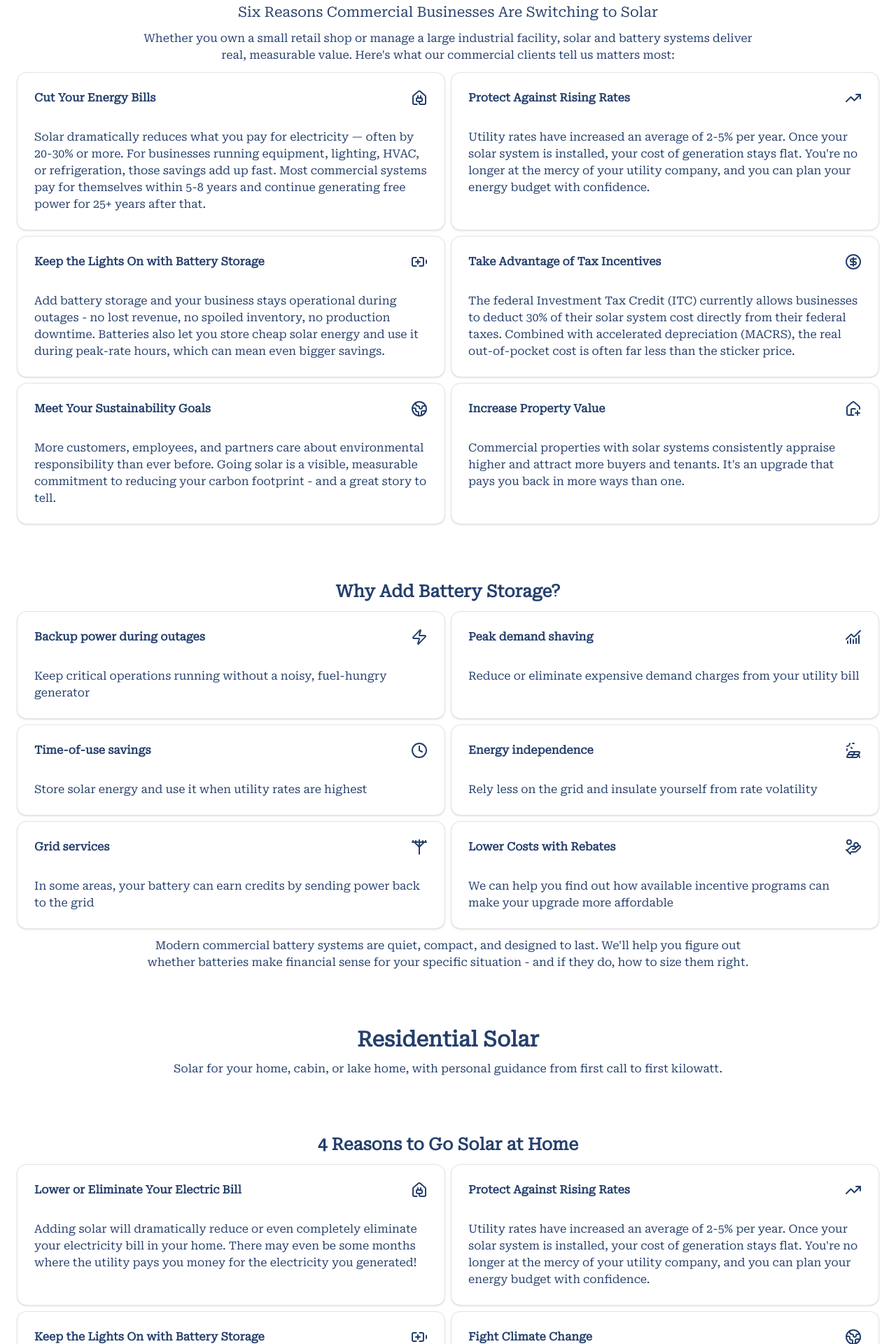
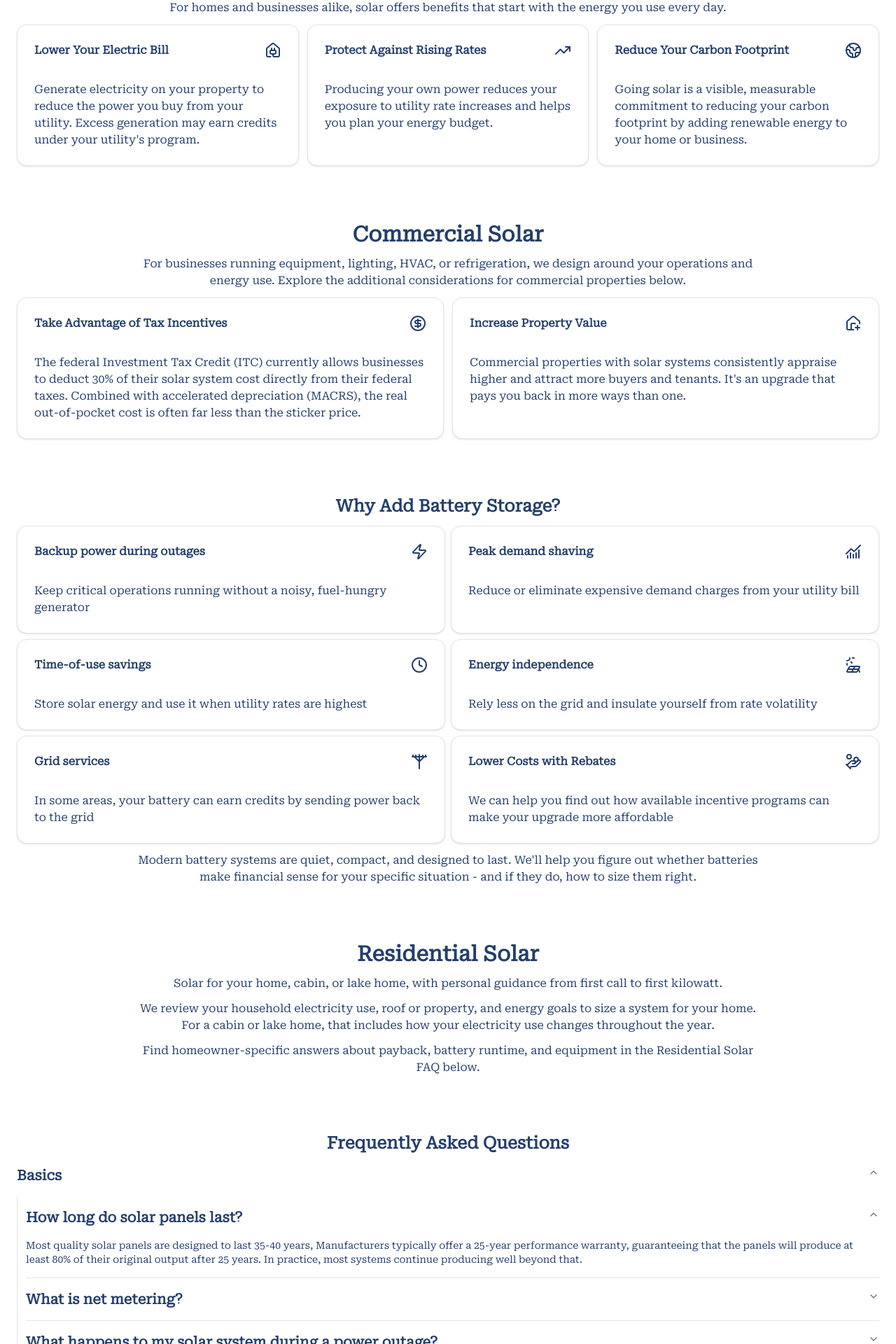
Before and after one commit to AdamWetmore/greatlakesolar, a Next.js app: page /resources in a window 1280 px wide. Shown: the part 740-2660 px from the top of the page at 70% size. Built offline with nearby package versions, Linux system fonts and the light colour scheme.

Commit message:
Restore FAQ categories and consolidate overlapping solar benefits

```diff
--- a/src/components/resources/residential-section.tsx
+++ b/src/components/resources/residential-section.tsx
@@ -1,91 +1,31 @@
 import { Container } from '@/components/layout/container'
-import { Card, CardContent, CardHeader, CardTitle } from '@/components/ui/card'
-import { HousePlug, TrendingUp, BatteryPlus, Earth } from 'lucide-react'
 
 export default function ResidentialSection() {
     return (
         <section
             id="residential"
             aria-labelledby="residential-heading"
-            className="scroll-mt-36"
+            className="scroll-mt-36 py-10"
         >
-            <section className="py-10">
             <Container className="space-y-3 text-center">
                 <h2 id="residential-heading" className="text-3xl">
                     Residential Solar
                 </h2>
-                    <p>
+                <p className="mx-auto max-w-4xl">
                     Solar for your home, cabin, or lake home, with personal
                     guidance from first call to first kilowatt.
                 </p>
+                <p className="mx-auto max-w-4xl">
+                    We review your household electricity use, roof or property,
+                    and energy goals to size a system for your home. For a cabin
+                    or lake home, that includes how your electricity use changes
+                    throughout the year.
+                </p>
+                <p className="mx-auto max-w-4xl">
+                    Find homeowner-specific answers about payback, battery
+                    runtime, and equipment in the Residential Solar FAQ below.
+                </p>
             </Container>
-            </section>
-
-            <section id="residential-why-solar" className="py-10">
-                <Container className="space-y-3">
-                    <h2>4 Reasons to Go Solar at Home</h2>
-                    <div className="grid grid-cols-1 gap-2 md:grid-cols-2">
-                        <Card>
-                            <CardHeader>
-                                <CardTitle className="flex items-center justify-between gap-3">
-                                    Lower or Eliminate Your Electric Bill
-                                    <HousePlug className="shrink-0" />
-                                </CardTitle>
-                            </CardHeader>
-                            <CardContent>
-                                Adding solar will dramatically reduce or even
-                                completely eliminate your electricity bill in
-                                your home. There may even be some months where
-                                the utility pays you money for the electricity
-                                you generated!
-                            </CardContent>
-                        </Card>
-                        <Card>
-                            <CardHeader>
-                                <CardTitle className="flex items-center justify-between gap-3">
-                                    Protect Against Rising Rates
-                                    <TrendingUp className="shrink-0" />
-                                </CardTitle>
-                            </CardHeader>
-                            <CardContent>
-                                Utility rates have increased an average of 2-5%
-                                per year. Once your solar system is installed,
-                                your cost of generation stays flat. You&apos;re
-                                no longer at the mercy of your utility company,
-                                and you can plan your energy budget with
-                                confidence.
-                            </CardContent>
-                        </Card>
-                        <Card>
-                            <CardHeader>
-                                <CardTitle className="flex items-center justify-between gap-3">
-                                    Keep the Lights On with Battery Storage
-                                    <BatteryPlus className="shrink-0" />
-                                </CardTitle>
-                            </CardHeader>
-                            <CardContent>
-                                Become energy independent and give your home
-                                resiliency during power outages with battery
-                                storage.
-                            </CardContent>
-                        </Card>
-                        <Card>
-                            <CardHeader>
-                                <CardTitle className="flex items-center justify-between gap-3">
-                                    Fight Climate Change
-                                    <Earth className="shrink-0" />
-                                </CardTitle>
-                            </CardHeader>
-                            <CardContent>
-                                Going solar is a visible, measurable commitment
-                                to reducing your carbon footprint. You can make
-                                the world a battery place by adding renewable
-                                energy to your home.
-                            </CardContent>
-                        </Card>
-                    </div>
-                </Container>
-            </section>
         </section>
     )
 }
--- a/src/pages/resources/index.tsx
+++ b/src/pages/resources/index.tsx
@@ -5,7 +5,6 @@ import { Card, CardContent, CardHeader, CardTitle } from '@/components/ui/card'
 import resourcesFaqs from '@/data/resources-faqs'
 import ContactCard from '@/components/contact-card'
 import {
-    BatteryPlus,
     ChartNoAxesCombined,
     CircleDollarSign,
     Clock,
@@ -121,74 +120,73 @@ export default function Resources() {
                     </div>
                 </Container>
             </section>
+            <section id="why-solar" className="scroll-mt-36 py-10">
+                <Container className="space-y-3">
+                    <h2>Why Go Solar?</h2>
+                    <p className="text-center">
+                        For homes and businesses alike, solar offers benefits
+                        that start with the energy you use every day.
+                    </p>
+                    <div className="grid grid-cols-1 gap-3 md:grid-cols-3">
+                        <Card>
+                            <CardHeader>
+                                <CardTitle className="flex items-center justify-between gap-3">
+                                    Lower Your Electric Bill
+                                    <HousePlug className="shrink-0" />
+                                </CardTitle>
+                            </CardHeader>
+                            <CardContent>
+                                Generate electricity on your property to reduce
+                                the power you buy from your utility. Excess
+                                generation may earn credits under your
+                                utility&apos;s program.
+                            </CardContent>
+                        </Card>
+                        <Card>
+                            <CardHeader>
+                                <CardTitle className="flex items-center justify-between gap-3">
+                                    Protect Against Rising Rates
+                                    <TrendingUp className="shrink-0" />
+                                </CardTitle>
+                            </CardHeader>
+                            <CardContent>
+                                Producing your own power reduces your exposure
+                                to utility rate increases and helps you plan
+                                your energy budget.
+                            </CardContent>
+                        </Card>
+                        <Card>
+                            <CardHeader>
+                                <CardTitle className="flex items-center justify-between gap-3">
+                                    Reduce Your Carbon Footprint
+                                    <Earth className="shrink-0" />
+                                </CardTitle>
+                            </CardHeader>
+                            <CardContent>
+                                Going solar is a visible, measurable commitment
+                                to reducing your carbon footprint by adding
+                                renewable energy to your home or business.
+                            </CardContent>
+                        </Card>
+                    </div>
+                </Container>
+            </section>
             <section
                 id="commercial"
                 aria-labelledby="commercial-heading"
                 className="scroll-mt-36 py-10"
             >
-                <Container className="space-y-3 text-center">
+                <Container className="space-y-3">
                     <h2 id="commercial-heading" className="text-3xl">
                         Commercial Solar
                     </h2>
-                    <h3 className="text-xl">
-                        Six Reasons Commercial Businesses Are Switching to Solar
-                    </h3>
-                    <p className="mx-auto max-w-4xl">
-                        Whether you own a small retail shop or manage a large
-                        industrial facility, solar and battery systems deliver
-                        real, measurable value. Here&apos;s what our commercial
-                        clients tell us matters most:
+                    <p className="mx-auto max-w-4xl text-center">
+                        For businesses running equipment, lighting, HVAC, or
+                        refrigeration, we design around your operations and
+                        energy use. Explore the additional considerations for
+                        commercial properties below.
                     </p>
-                    <div className="grid grid-cols-1 gap-2 text-left md:grid-cols-2">
-                        <Card>
-                            <CardHeader>
-                                <CardTitle className="flex items-center justify-between">
-                                    Cut Your Energy Bills
-                                    <HousePlug />
-                                </CardTitle>
-                            </CardHeader>
-                            <CardContent>
-                                Solar dramatically reduces what you pay for
-                                electricity — often by 20-30% or more. For
-                                businesses running equipment, lighting, HVAC, or
-                                refrigeration, those savings add up fast. Most
-                                commercial systems pay for themselves within 5-8
-                                years and continue generating free power for 25+
-                                years after that.
-                            </CardContent>
-                        </Card>
-                        <Card>
-                            <CardHeader>
-                                <CardTitle className="flex items-center justify-between">
-                                    Protect Against Rising Rates
-                                    <TrendingUp />
-                                </CardTitle>
-                            </CardHeader>
-                            <CardContent>
-                                Utility rates have increased an average of 2-5%
-                                per year. Once your solar system is installed,
-                                your cost of generation stays flat. You&apos;re
-                                no longer at the mercy of your utility company,
-                                and you can plan your energy budget with
-                                confidence.
-                            </CardContent>
-                        </Card>
-                        <Card>
-                            <CardHeader>
-                                <CardTitle className="flex items-center justify-between">
-                                    Keep the Lights On with Battery Storage
-                                    <BatteryPlus />
-                                </CardTitle>
-                            </CardHeader>
-                            <CardContent>
-                                Add battery storage and your business stays
-                                operational during outages - no lost revenue, no
-                                spoiled inventory, no production downtime.
-                                Batteries also let you store cheap solar energy
-                                and use it during peak-rate hours, which can
-                                mean even bigger savings.
-                            </CardContent>
-                        </Card>
+                    <div className="grid grid-cols-1 gap-3 md:grid-cols-2">
                         <Card>
                             <CardHeader>
                                 <CardTitle className="flex items-center justify-between">
@@ -203,21 +201,6 @@ export default function Resources() {
                                 federal taxes. Combined with accelerated
                                 depreciation (MACRS), the real out-of-pocket
                                 cost is often far less than the sticker price.
-                            </CardContent>
-                        </Card>
-                        <Card>
-                            <CardHeader>
-                                <CardTitle className="flex items-center justify-between">
-                                    Meet Your Sustainability Goals
-                                    <Earth />
-                                </CardTitle>
-                            </CardHeader>
-                            <CardContent>
-                                More customers, employees, and partners care
-                                about environmental responsibility than ever
-                                before. Going solar is a visible, measurable
-                                commitment to reducing your carbon footprint -
-                                and a great story to tell.
                             </CardContent>
                         </Card>
                         <Card>
@@ -315,9 +298,9 @@ export default function Resources() {
                         </Card>
                     </div>
                     <p className="mx-auto max-w-4xl text-center">
-                        Modern commercial battery systems are quiet, compact,
-                        and designed to last. We&apos;ll help you figure out
-                        whether batteries make financial sense for your specific
+                        Modern battery systems are quiet, compact, and designed
+                        to last. We&apos;ll help you figure out whether
+                        batteries make financial sense for your specific
                         situation - and if they do, how to size them right.
                     </p>
                 </Container>
```
Also changed, not shown: src/data/resources-faqs.ts (+24 -24 lines), 2 other files (tests, documents, lock files or other folders). Lines whose indentation alone changed are shown as unchanged.
